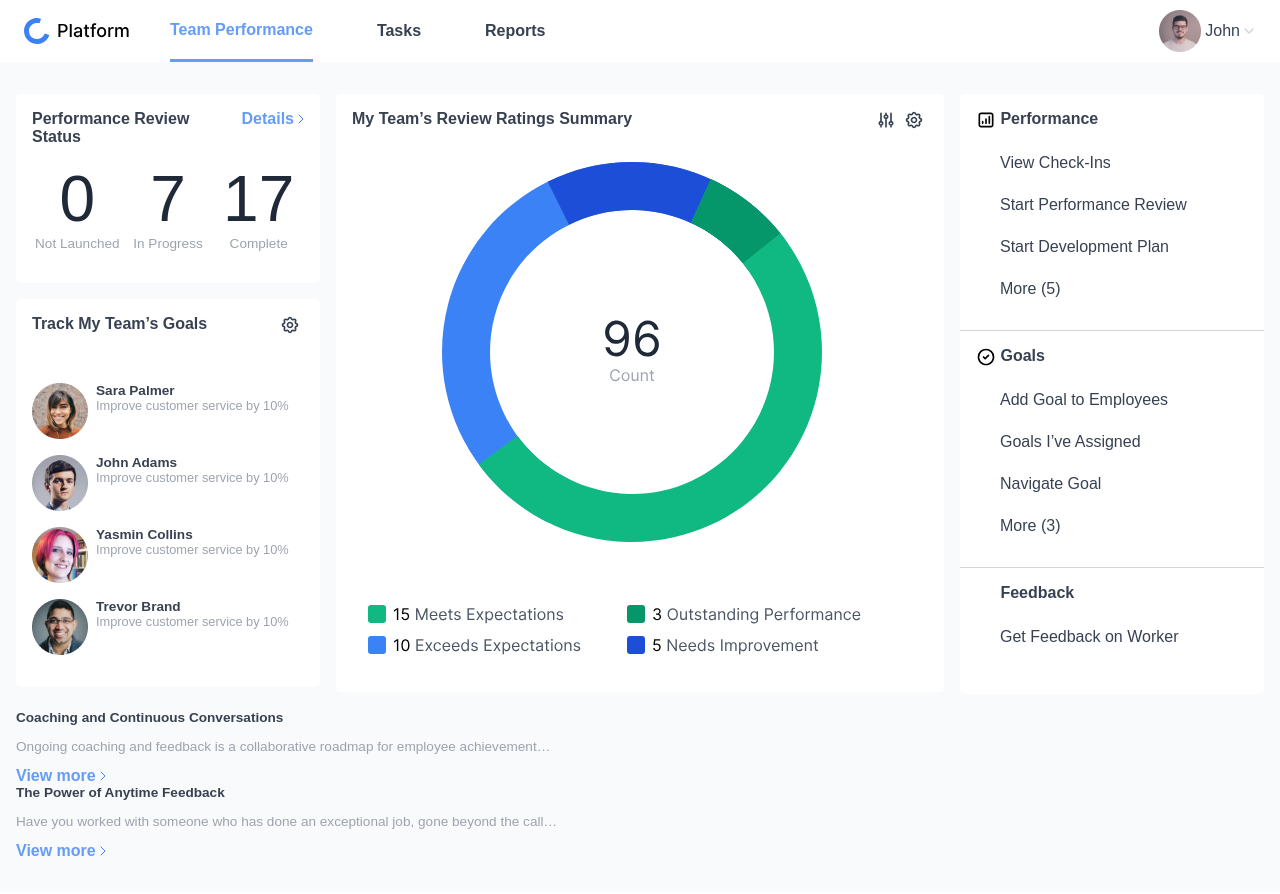
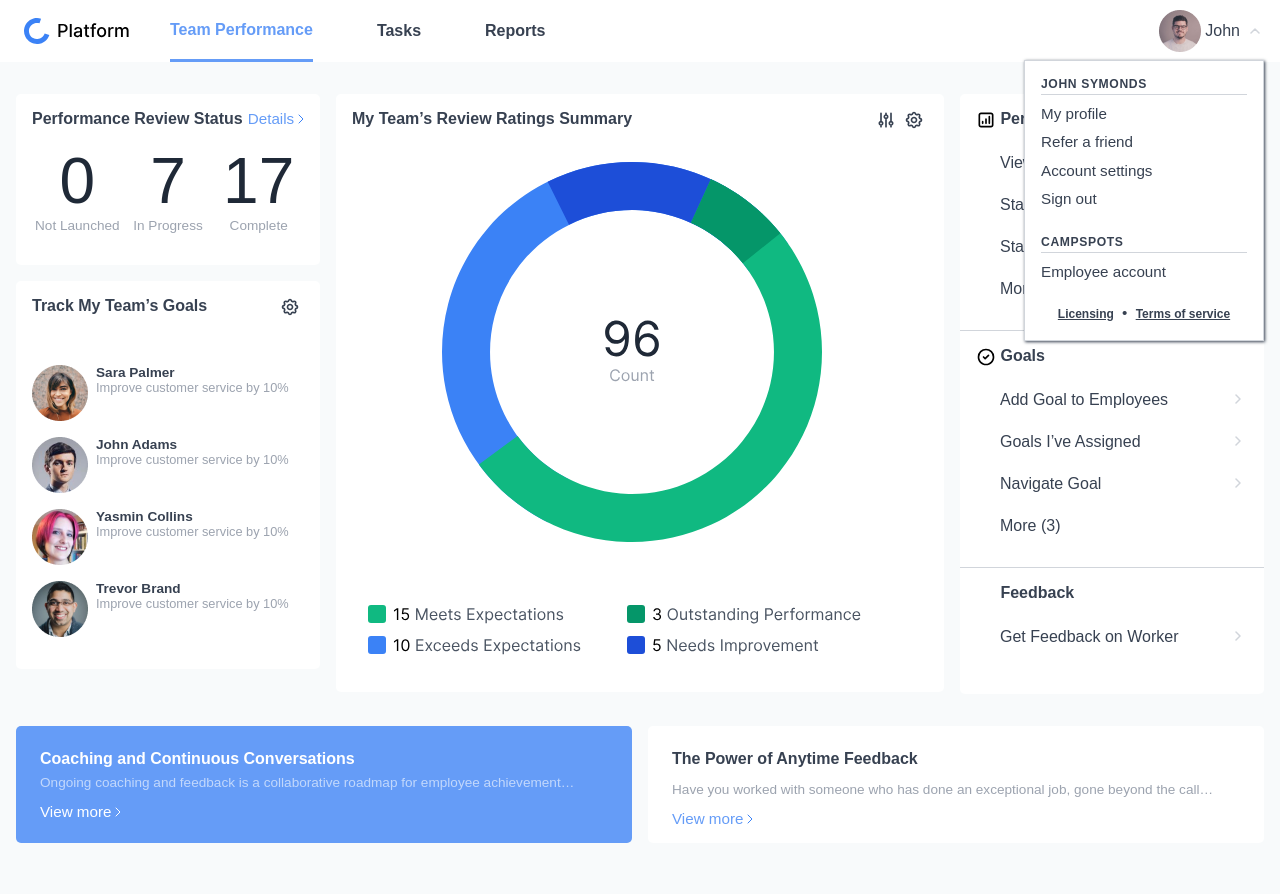
Before and after one commit to testing-accessibility/workshop-design-people-skills, a website built with Parcel: page careers-portal/index.html in a window 1280 px wide. Both pictures are taken after a click on the element "John". Built offline with nearby package versions, Linux system fonts and the light colour scheme.

Commit message:
Finish careers portal page

```diff
--- a/careers-portal/careers-portal.scss
+++ b/careers-portal/careers-portal.scss
@@ -1,12 +1,13 @@
 :root {
-    --bgcolor-main: #F8FAFB;
-    --bgcolor-cell: #fff;
     --color-accent: #659CF7;
+    --color-accent-light: #fff;
     --color-primary: #374151;
-    --color-nav: --color-primary;
     --color-large-number: #1F2937;
     --color-muted: #9CA3AF;
     --color-stroke: #D1D5DB;
+    --color-nav: var(--color-primary);
+    --bgcolor-main: #F8FAFB;
+    --bgcolor-cell: var(--color-accent-light);
 }
 * {
     box-sizing: border-box;
@@ -24,12 +25,14 @@ body {
 a, a:link, .link {
     color: var(--color-accent);
     text-decoration: none;
-    font-weight: bold;
+    font-weight: 500;
 }
 .link {
     align-items: center;
+    cursor: pointer;
     display: flex;
     flex-direction: row;
+    font-size: 0.95em;
 
     &:after {
         background-image: url(images/open-arrow-blue.svg);
@@ -39,6 +42,9 @@ a, a:link, .link {
         height: 10px;
         margin-left: 0.25em;
         min-width: 6px;
+    }
+    &:hover {
+        text-decoration: underline;
     }
     &.white:after {
         background-image: url(images/open-arrow-white.svg);
@@ -77,6 +83,7 @@ a, a:link, .link {
     }
     .profile-menu {
         margin-left: auto;
+        position: relative;
 
         .button {
             align-items: center;
@@ -96,9 +103,66 @@ a, a:link, .link {
                 margin-left: 0.25em;
                 min-width: 16px;
             }
-            &.active:after {
-                transform: rotate(180deg);
+        }
+        &.active .button:after {
+            transform: rotate(180deg);
+        }
+        .profile-menu-list {
+            background-color: var(--bgcolor-cell);
+            border: 1px solid var(--color-stroke);
+            box-shadow: 1px 1px 3px var(--color-primary);
+            opacity: 0;
+            pointer-events: none;
+            margin-top: 0.5em;
+            padding: 1em;
+            position: absolute;
+            right: 0;
+            width: 15rem;
+            z-index: 1;
+
+            .header-6 {
+                border-bottom: 1px solid var(--color-stroke);
+                font-size: 0.76rem;
+                font-weight: bold;
+                letter-spacing: 0.05em;
+                margin-bottom: 0.5em;
+                padding-bottom: 0.25em;
+                text-transform: uppercase;
+
+                &:not(:first-of-type) {
+                    margin-top: 2em;
+                }
             }
+            span {
+                cursor: pointer;
+                display: block;
+                font-size: 0.95rem;
+                margin: 0.25em 0;
+                padding: 0.25em 0;
+
+                &:hover {
+                    background-color: var(--bgcolor-main);
+                }
+            }
+            .profile-menu-footer {
+                margin: 1em 0 0;
+                text-align: center;
+
+                a {
+                    color: var(--color-primary);
+                    font-size: 0.75rem;
+                    font-weight: bold;
+                    text-decoration: underline;
+                }
+                span {
+                    display: inline-block;
+                    margin: 0 0.25em;
+                }
+            }
+        }
+        &.active .profile-menu-list {
+            opacity: 1;
+            pointer-events: all;
         }
     }
 }
@@ -162,6 +226,12 @@ a, a:link, .link {
     display: grid;
     gap: 1em;
     grid-template-columns: 1fr 2fr 1fr;
+}
+.cols-2 {
+    display: grid;
+    gap: 1em;
+    grid-template-columns: 1fr 1fr;
+    margin: 1em 0;
 }
 .cell {
     background-color: var(--bgcolor-cell);
@@ -229,7 +299,46 @@ a, a:link, .link {
 .link-list {
     margin: 1.5em 0 2em 1.5em;
 
-    .list-item {
+    .list-item,
+    .list-button {
+        cursor: pointer;
+        display: flex;
         margin: 1.5em 0;
+
+        &:hover {
+            text-decoration: underline;
+        }
+    }
+    .list-item:after {
+        background-image: url(images/open-arrow.svg);
+        background-repeat: no-repeat;
+        background-size: contain;
+        content: '';
+        display: block;
+        height: 16px;
+        margin-left: auto;
+        transform: rotate(-90deg);
+        width: 10px;
     }
 }
+.cell.cta {
+    padding: 1.5em 1.5em 1em;
+
+    &.cta-accent {
+        background-color: var(--color-accent);
+        color: var(--color-accent-light);
+
+        .subhead {
+            color: currentColor;
+            margin-top: 0.5em;
+            opacity: .6;
+        }
+        .link {
+            color: currentColor;
+
+            &:after {
+                background-image: url(images/open-arrow-white.svg);
+            }
+        }
+    }
+}
--- a/careers-portal/index.html
+++ b/careers-portal/index.html
@@ -14,6 +14,22 @@
                 <div class="button">
                     <img src="images/menu-btn-john.png" />
                     John
+                </div>
+                <div class="profile-menu-list">
+                    <div class="header-6">John Symonds</div>
+                    <span data-url="/my-profile">My profile</span>
+                    <span data-url="/refer-a-friend">Refer a friend</span>
+                    <span data-url="/account-settings">Account settings</span>
+                    <span data-url="/sign-out">Sign out</span>
+
+                    <div class="header-6">CampSpots</div>
+                    <span data-url="/employee-account">Employee account</span>
+
+                    <div class="profile-menu-footer">
+                        <a href="/platform-insurance-licensing" class="css-30san1-Anchor">Licensing</a>
+                        <span>•</span>
+                        <a href="/legal" class="css-30san1-Anchor">Terms of service</a>
+                    </div>
                 </div>
             </div>
         </div>
@@ -155,17 +171,18 @@
                 </div>
             </div>
             <div class="cols-2">
-                <div class="col1 cta-accent">
-                    <div class="heading-4">Coaching and Continuous Conversations</div>
+                <div class="cell cta cta-accent">
+                    <div class="heading-3">Coaching and Continuous Conversations</div>
                     <p class="subhead">Ongoing coaching and feedback is a collaborative roadmap for employee achievement&hellip;</p>
                     <div class="link">View more</div>
                 </div>
-                <div class="col2">
-                    <div class="heading-4">The Power of Anytime Feedback</div>
+                <div class="cell cta">
+                    <div class="heading-3">The Power of Anytime Feedback</div>
                     <p class="subhead">Have you worked with someone who has done an exceptional job, gone beyond the call&hellip;</p>
                     <div class="link">View more</div>
                 </div>
             </div>
         </div>
+        <script src="script.js"></script>
     </body>
 </html>
--- /dev/null
+++ b/careers-portal/script.js
@@ -0,0 +1,20 @@
+const load = () => {
+    const profileBtn = document.querySelector('.profile-menu .button')
+    const settingsBtns = Array.from(document.querySelectorAll('.btn-settings'))
+    const filterBtn = document.querySelector('.btn-filters')
+
+    profileBtn.addEventListener('click', () => {
+        profileBtn.parentNode.classList.toggle('active')
+    })
+
+    settingsBtns.forEach((button, index) => {
+        button.addEventListener('click', (event) => {
+            window.confirm('Confirm Your Settings')
+        })
+    })
+    filterBtn.addEventListener('click', (event) => {
+        window.confirm('Filter Results')
+    })
+}
+
+document.addEventListener('DOMContentLoaded', load)
```
